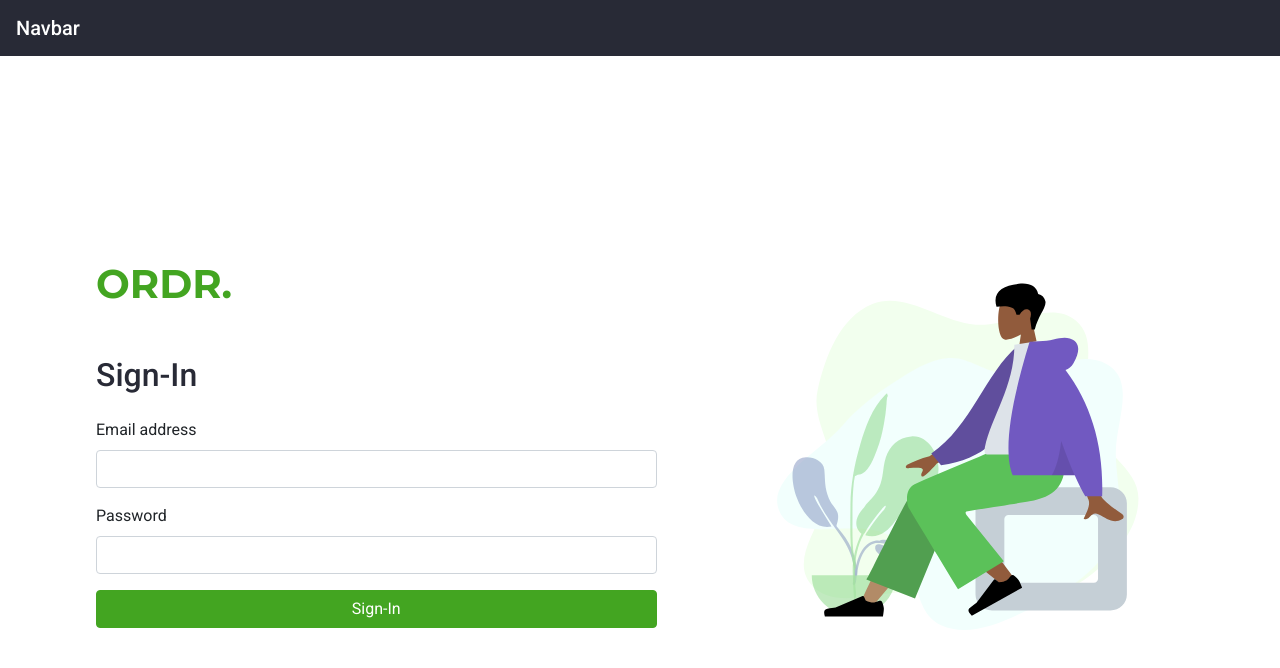
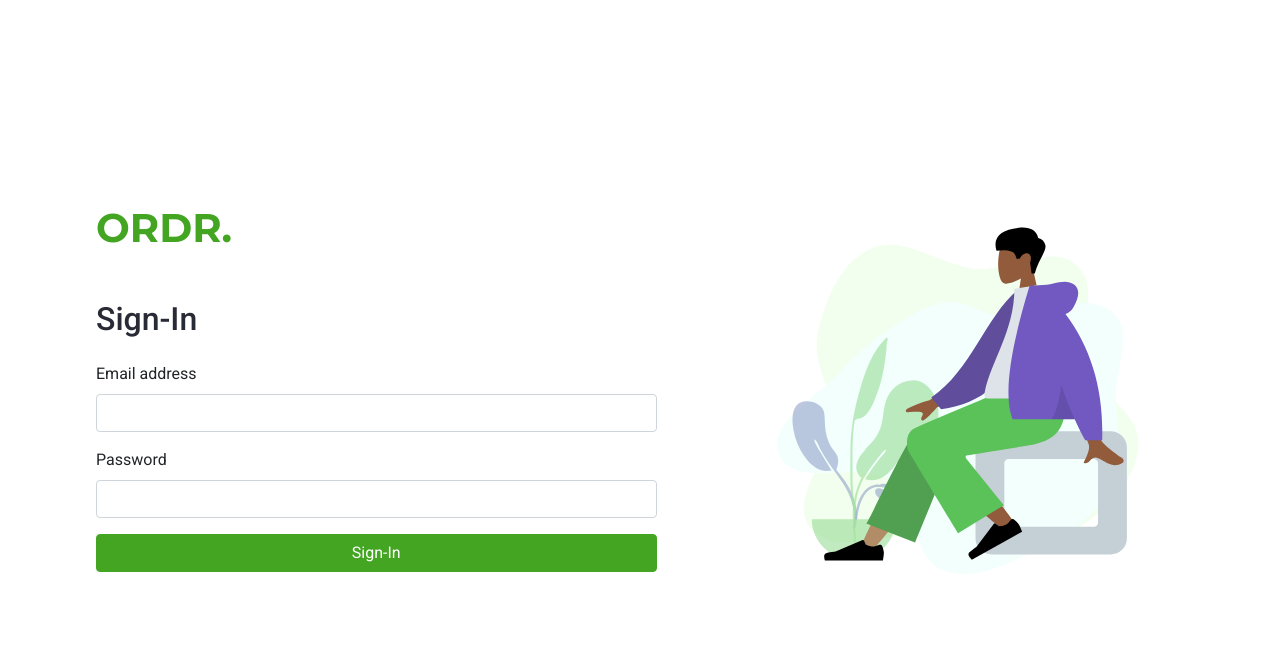
Before and after one commit to guiguat/ordr-electron, a React (Create React App) app: page /#/login in a window 1280 px wide. Shown: the top 668 px of the page. Built offline with nearby package versions, Linux system fonts and the light colour scheme; no server answers.

Commit message:
update routes

```diff
--- a/src/routes/routes.tsx
+++ b/src/routes/routes.tsx
@@ -9,13 +9,9 @@ import Home from '../Pages/Home';
 import "../custom.scss";
 
 const Routes: React.FC = () =>{
-    const {currentUser} = useContext(AuthContext);
-    console.log(currentUser);
+    const { currentUser } = useContext(AuthContext);
+
     return (
-        <>
-            <nav className="navbar navbar-dark bg-dark">
-                <span className="navbar-brand mb-0 h1">Navbar</span>
-            </nav>
         <Router>
             <Switch>
                 <PrivateRoute
@@ -28,7 +24,6 @@ const Routes: React.FC = () =>{
                 <Route path="/login" component={Login}/>
             </Switch>
         </Router>
-        </>
     );
 }
 
```
Lines whose indentation alone changed are shown as unchanged.
